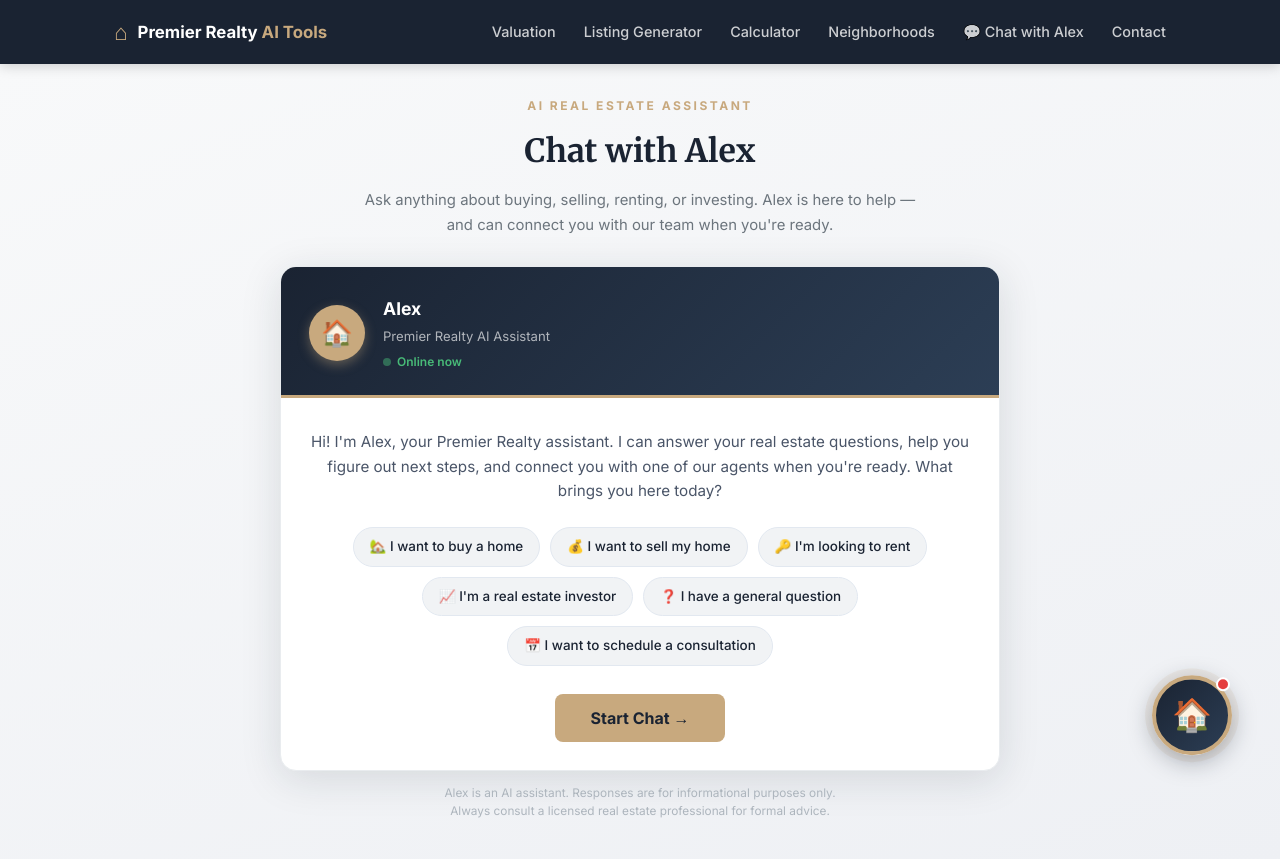
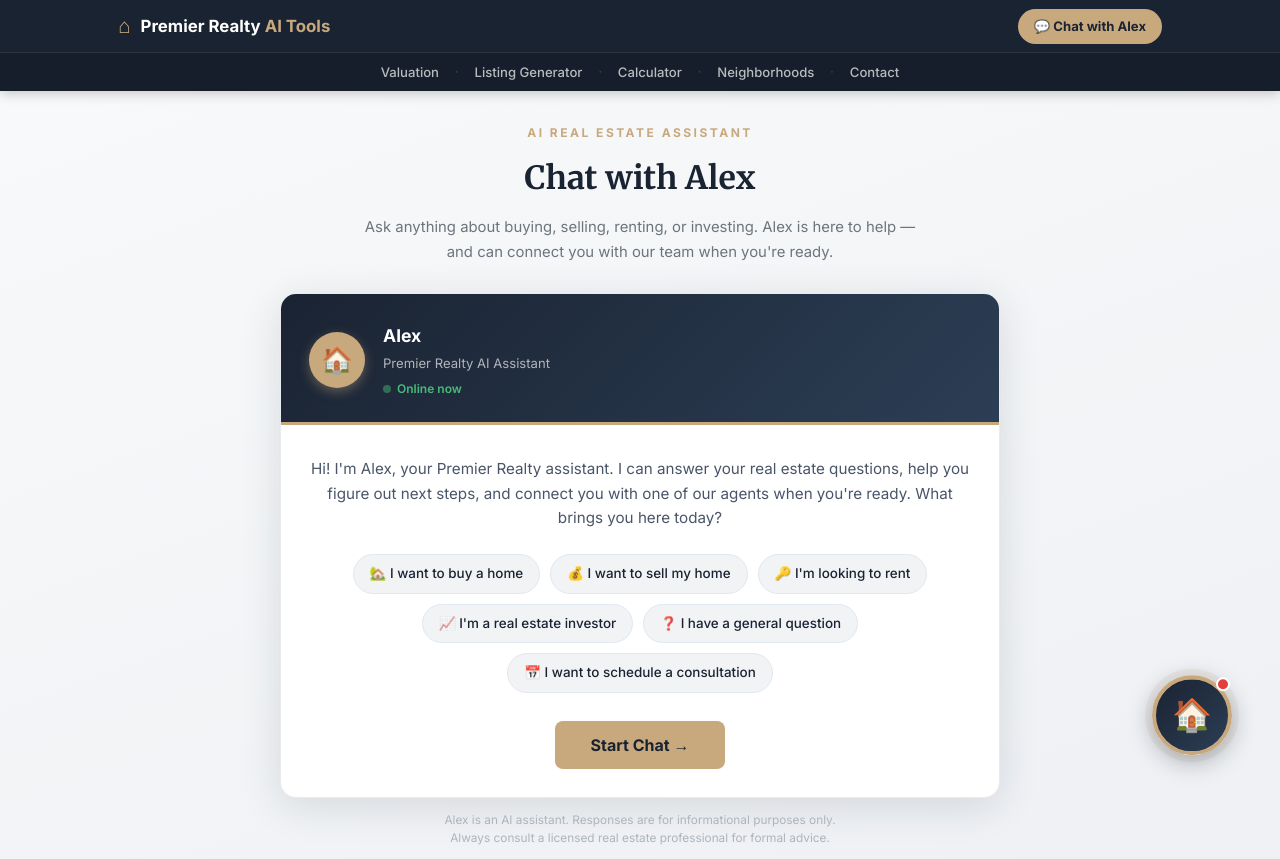
Before and after one commit to sswahlquist/premier-realty-app, a Flask app: page /chat in a window 1280 px wide. Shown: the top 859 px of the page. Run offline with Flask 3, Linux system fonts and the light colour scheme.

Commit message:
Redesign navbar: two-row layout, centered tool links, gold chat CTA

```diff
--- a/static/style.css
+++ b/static/style.css
@@ -39,13 +39,16 @@ body {
   position: sticky;
   top: 0;
   z-index: 100;
-  box-shadow: 0 2px 12px rgba(0,0,0,0.18);
+  box-shadow: 0 2px 12px rgba(0,0,0,0.22);
 }
-.nav-inner {
+
+/* Top row */
+.nav-top { border-bottom: 1px solid rgba(255,255,255,0.07); }
+.nav-top-inner {
   max-width: 1100px;
   margin: 0 auto;
-  padding: 0 24px;
-  height: 64px;
+  padding: 0 28px;
+  height: 52px;
   display: flex;
   align-items: center;
   justify-content: space-between;
@@ -59,17 +62,60 @@ body {
   font-weight: 700;
   font-size: 1.05rem;
 }
-.brand-icon { font-size: 1.4rem; color: var(--gold); }
+.brand-icon { font-size: 1.3rem; color: var(--gold); }
 .brand-accent { color: var(--gold); }
-.nav-links { display: flex; gap: 28px; align-items: center; }
-.nav-links a {
-  color: rgba(255,255,255,0.78);
+
+.nav-chat-cta {
+  display: flex;
+  align-items: center;
+  gap: 7px;
+  background: var(--gold);
+  color: var(--navy);
   text-decoration: none;
-  font-size: 0.9rem;
+  font-size: 0.82rem;
+  font-weight: 700;
+  padding: 7px 16px;
+  border-radius: 20px;
+  transition: all 0.2s;
+  white-space: nowrap;
+}
+.nav-chat-cta:hover {
+  background: var(--gold-dark);
+  transform: translateY(-1px);
+  box-shadow: 0 3px 10px rgba(200,169,126,0.35);
+}
+
+/* Bottom row */
+.nav-bottom { background: rgba(0,0,0,0.15); }
+.nav-bottom-inner {
+  max-width: 1100px;
+  margin: 0 auto;
+  padding: 0 28px;
+  height: 38px;
+  display: flex;
+  align-items: center;
+  justify-content: center;
+  gap: 6px;
+}
+.nav-bottom-inner a {
+  color: rgba(255,255,255,0.70);
+  text-decoration: none;
+  font-size: 0.82rem;
   font-weight: 500;
-  transition: color 0.2s;
+  padding: 4px 10px;
+  border-radius: 4px;
+  transition: all 0.2s;
+  white-space: nowrap;
 }
-.nav-links a:hover { color: var(--gold); }
+.nav-bottom-inner a:hover {
+  color: var(--gold);
+  background: rgba(255,255,255,0.06);
+}
+.nav-divider {
+  color: rgba(255,255,255,0.2);
+  font-size: 0.75rem;
+  user-select: none;
+}
 
 /* ── Nav dropdown ─────────────────────────────────────────────── */
 .nav-dropdown { position: relative; }
--- a/templates/base.html
+++ b/templates/base.html
@@ -13,17 +13,27 @@
 <body>
 
   <nav class="navbar">
-    <div class="nav-inner">
-      <a href="/" class="nav-brand">
-        <span class="brand-icon">⌂</span>
-        <span class="brand-text">Premier Realty <span class="brand-accent">AI Tools</span></span>
-      </a>
-      <div class="nav-links">
+    <!-- Top row: brand + CTA -->
+    <div class="nav-top">
+      <div class="nav-top-inner">
+        <a href="/" class="nav-brand">
+          <span class="brand-icon">⌂</span>
+          <span class="brand-text">Premier Realty <span class="brand-accent">AI Tools</span></span>
+        </a>
+        <a href="/chat" class="nav-chat-cta">💬 Chat with Alex</a>
+      </div>
+    </div>
+    <!-- Bottom row: centered tool links -->
+    <div class="nav-bottom">
+      <div class="nav-bottom-inner">
         <a href="/#valuation">Valuation</a>
+        <span class="nav-divider">·</span>
         <a href="/listing">Listing Generator</a>
+        <span class="nav-divider">·</span>
         <a href="/calculator">Calculator</a>
+        <span class="nav-divider">·</span>
         <a href="/neighborhood">Neighborhoods</a>
-        <a href="/chat">💬 Chat with Alex</a>
+        <span class="nav-divider">·</span>
         <a href="/#contact">Contact</a>
       </div>
     </div>
```
